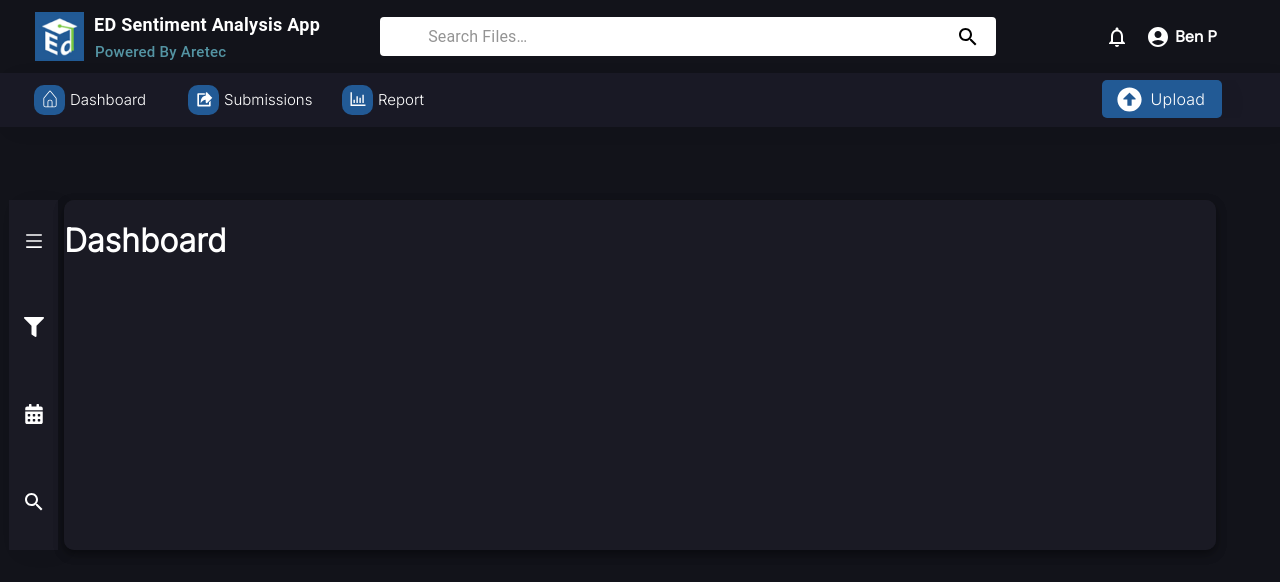
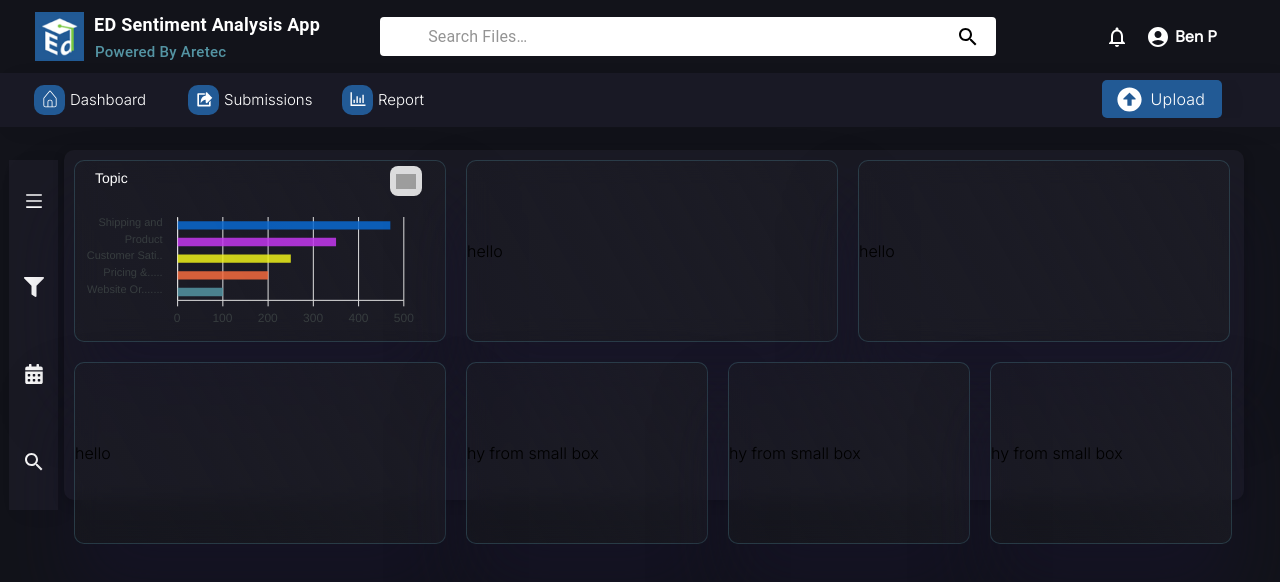
Before and after one commit to Entrolics-LLC/sentiment_frontend, a React (Create React App) app: page /dashboard in a window 1280 px wide. Shown: the top 582 px of the page. Built offline with nearby package versions, Linux system fonts and the light colour scheme; grey boxes are pictures that could not be loaded.

Commit message:
feat/dashboard

```diff
--- a/package.json
+++ b/package.json
@@ -12,6 +12,7 @@
     "@testing-library/react": "^13.4.0",
     "@testing-library/user-event": "^13.5.0",
     "react": "^18.2.0",
+    "react-apexcharts": "^1.4.0",
     "react-dom": "^18.2.0",
     "react-icons": "^4.6.0",
     "react-router-dom": "^6.4.2",
--- a/src/App.css
+++ b/src/App.css
@@ -64,7 +64,6 @@ body {
   background: #1A1A24;
   box-shadow: 8px 4px 24px rgba(0, 0, 0, 0.03);
 }
-
 .iconSideBar{
   color: var(--text-color);
   font-size: 20px;
@@ -159,7 +158,62 @@ body {
   margin-right: 5px;
 }
 
+/* dasboard */
+.dashboard{
+  position: absolute;
+  width: 1180px;
+  height: 350px;
+  left: 64px;
+  top: 150px;
+  background: #1A1A24;
+  box-shadow: 0px 4px 11px rgba(0, 0, 0, 0.25);
+  border-radius: 10px;
+}
+.dasboardRowOne{
+  display: flex;
+  flex-wrap: nowrap;
+}
+.dasboardRowTwo{
+  display: flex;
+  flex-wrap: nowrap;
+}
 
+.dashboardBox{
+  background: linear-gradient(241.25deg, rgba(28, 28, 37, 0.8) 4.4%, rgba(28, 28, 37, 0.488) 61.77%, rgba(28, 28, 37, 0.32) 119.94%);
+  border: 1px solid rgba(80, 140, 155, 0.3);
+  box-shadow: 0px 51px 69px rgba(23, 18, 43, 0.585739);
+  backdrop-filter: blur(11.5px);
+  border-radius: 10px;
+  display: flex;
+  width: 370px;
+  height: 180px;
+  margin: 10px;
+  text-align: center;
+  align-items: center;
+}
+.smallBox{
+  background: linear-gradient(241.25deg, rgba(28, 28, 37, 0.8) 4.4%, rgba(28, 28, 37, 0.488) 61.77%, rgba(28, 28, 37, 0.32) 119.94%);
+  border: 1px solid rgba(80, 140, 155, 0.3);
+  box-shadow: 0px 51px 69px rgba(23, 18, 43, 0.585739);
+  backdrop-filter: blur(11.5px);
+  border-radius: 10px;
+  display: flex;
+  width: 240px;
+  height: 180px;
+  margin: 10px;
+  text-align: center;
+  align-items: center;
+}
+.barChart{
+  margin-top: 25px;
+  width:350px;
+}
+.apexcharts-legend-text{
+  display: none !important;
+}
+.apexcharts-legend-marker{
+  display: none !important;
+}
 /* medium device */
 @media only screen and(min-width: 768px) {
   .middleSection {
@@ -183,10 +237,14 @@ body {
 @media screen and (min-width:992px) {
   .middleSection {
     width: 90%;
+    top:160px;
   }
 
   .right {
     right: 15px;
+  }
+  .sideBar {
+    top: 160px;
   }
 }
 
--- a/src/App.js
+++ b/src/App.js
@@ -6,6 +6,7 @@ import Dashboard from './Screens/Dashboard'
 import Responses from './Screens/Responses'
 import { BrowserRouter, Routes, Route } from 'react-router-dom'
 import Home from './Component/Home'
+import Barchart from './Component/Dashboard/Barchart'
 
 
 const App = () => {
@@ -20,6 +21,7 @@ const App = () => {
           <Route path='/responses' element={<Responses />} />
         </Routes>
       </BrowserRouter>
+      {/* <Barchart/> */}
     </>
   )
 }
--- /dev/null
+++ b/src/Component/Dashboard/Barchart.jsx
@@ -0,0 +1,80 @@
+import React, { useState } from 'react'
+import ReactApexChart from 'react-apexcharts'
+
+
+const Barchart = () => {
+
+    const [state, setState] = useState({
+
+        series: [{
+            data: [470, 350, 250, 200, 100]
+        }],
+        options: {
+            grid: {
+                // show: false,      // you can either change hear to disable all grids
+                xaxis: {
+                  lines: {
+                    show: true,
+                    style: {
+                        color:  'orange',
+                      },
+                   }
+                 },
+                yaxis: {
+                  lines: {
+                    show: false //or just here to disable only y axis
+                   }
+                 },
+              },
+            title: {
+                text:'Topic',
+                align: 'left',
+                offsetX: 10,
+                offsetY: 0,
+                floating: false,
+                style: {
+                  fontSize:  '14px',
+                  fontWeight:  '500',
+                  color:  'white',
+                },
+            },
+            colors: ['#0A69D0', '#C438EF', '#EEF11B', '#F56B3F', '#5494A3'],
+            chart: {
+                type: 'bar',
+                height: 350,
+                toolbar: {
+                    tools: {
+                        download: '<img src="https://cdn4.iconfinder.com/data/icons/pictype-free-vector-icons/16/more-512.png" class="iconDownload" width="20">'
+                    }
+                }
+            },
+            plotOptions: {
+                bar: {
+                    distributed: true,
+                    borderRadius: 0,
+                    barHeight: "50%",
+                    horizontal: true,
+                }
+            },
+            dataLabels: {
+                enabled: false
+            },
+            xaxis: {
+                categories: ['Shipping and', 'Product', 'Customer Sati..', 'Pricing &.....', 'Website Or.......'
+                ],
+            }
+        },
+    })
+    return (
+        <>
+            <ReactApexChart
+                options={state.options}
+                series={state.series}
+                type="bar"
+                height={180}
+                className="barChart"/>
+        </>
+    )
+}
+
+export default Barchart
--- a/src/Component/Sidebar/index.jsx
+++ b/src/Component/Sidebar/index.jsx
@@ -5,25 +5,37 @@ import { FaCalendarAlt } from 'react-icons/fa'
 import SearchIcon from '@mui/icons-material/Search';
 import { Link } from 'react-router-dom';
 
+const data = [
+  {
+    icon: <AiOutlineMenu />,
+    link: "/submission"
+  },
+  {
+    icon: <FaFilter />,
+    link: "/responses"
+  },
+  {
+    icon: <FaCalendarAlt />,
+    link: "/dashboard"
+  },
+  {
+    icon: <SearchIcon />,
+    link: "/login"
+  },
+]
+
 const Sidebar = () => {
   return (
     <>
       <div className="sideBar">
-        <div><Link className="iconSideBar" to="/submission">
-          <AiOutlineMenu />
-        </Link>
-        </div>
-        <div ><Link className="iconSideBar" to="/responses">
-          <FaFilter />
-        </Link>
-        </div>
-        <div ><Link className="iconSideBar" to="/dashboard">
-          <FaCalendarAlt />
-        </Link>
-        </div>
-        <div ><Link className="iconSideBar" to="/login">
-          <SearchIcon />
-        </Link></div>
+        {data.map((v) => {
+          return (
+            <div><Link className="iconSideBar" to={v?.link}>
+              {v?.icon}
+            </Link>
+            </div>
+          )
+        })}
       </div>
     </>
   )
--- a/src/Screens/Dashboard/index.jsx
+++ b/src/Screens/Dashboard/index.jsx
@@ -1,13 +1,42 @@
 import React from 'react'
-import Home from '../../Component/Home'
+import Headerbottom from '../../Component/Bottomheader'
+import Headertop from '../../Component/Headertop'
+import Sidebar from '../../Component/Sidebar'
+import BarChart from '../../Component/Dashboard/Barchart'
 
 
 const Dashboard = () => {
   return (
     <>
-    <Home/>
-      <div className='middleSection'>
-        <h1 style={{ color: 'white' }}>Dashboard</h1>
+      <Headertop />
+      <Headerbottom />
+      <Sidebar/>
+      <div className="dashboard">
+      <div className="dasboardRowOne">
+        <div className='dashboardBox'>
+        <BarChart/>
+        </div>
+        <div className='dashboardBox'>
+          hello
+        </div>
+        <div className='dashboardBox'>
+          hello
+        </div>
+      </div>
+      <div className="dasboardRowTwo">
+        <div className='dashboardBox'>
+          hello
+        </div>
+        <div className='smallBox'>
+          hy from small box
+        </div>
+        <div className='smallBox'>
+        hy from small box
+        </div>
+        <div className='smallBox'>
+        hy from small box
+        </div>
+      </div>
       </div>
     </>
   )
```
Also changed, not shown: src/assets/more.png (added), 1 other file (tests, documents, lock files or other folders).
